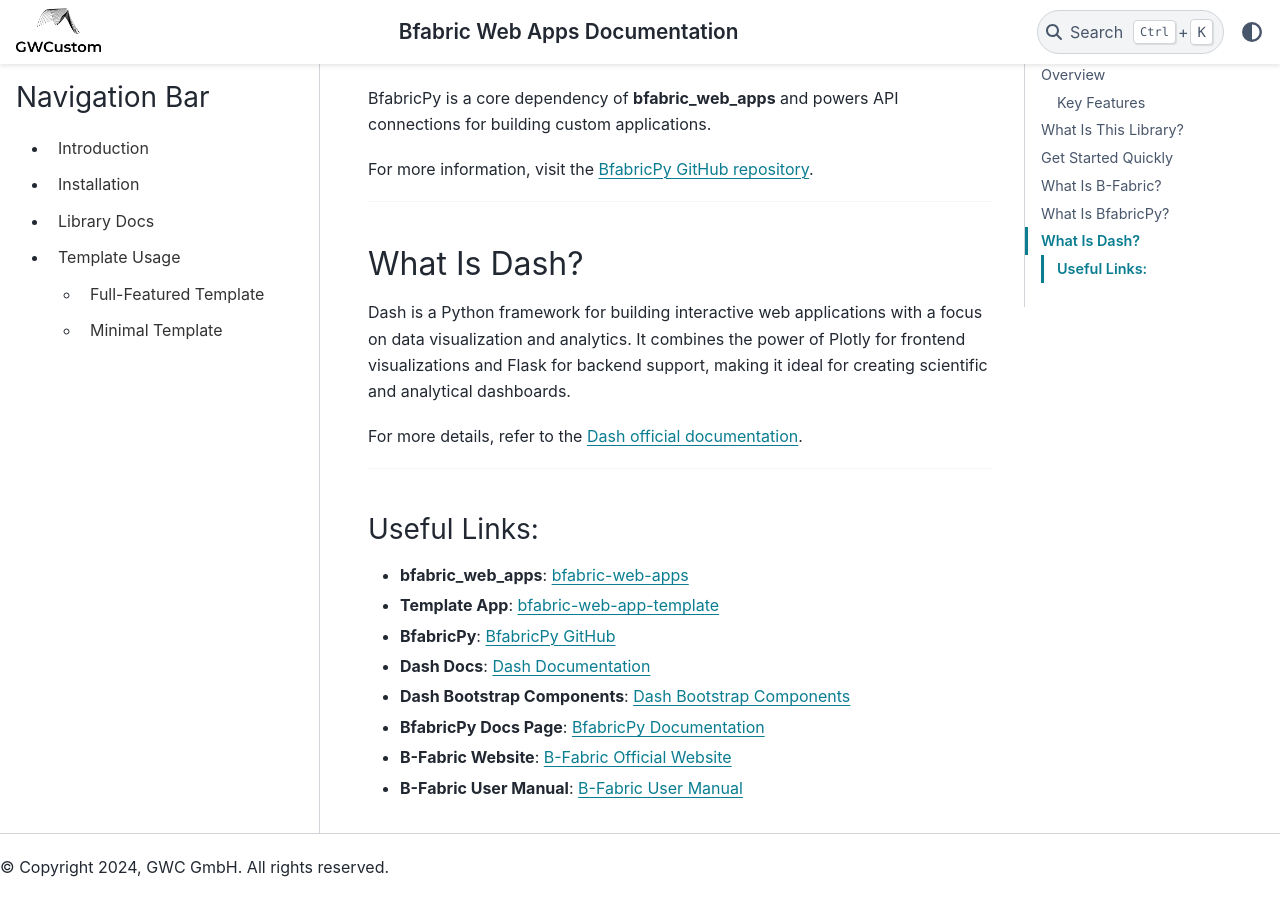
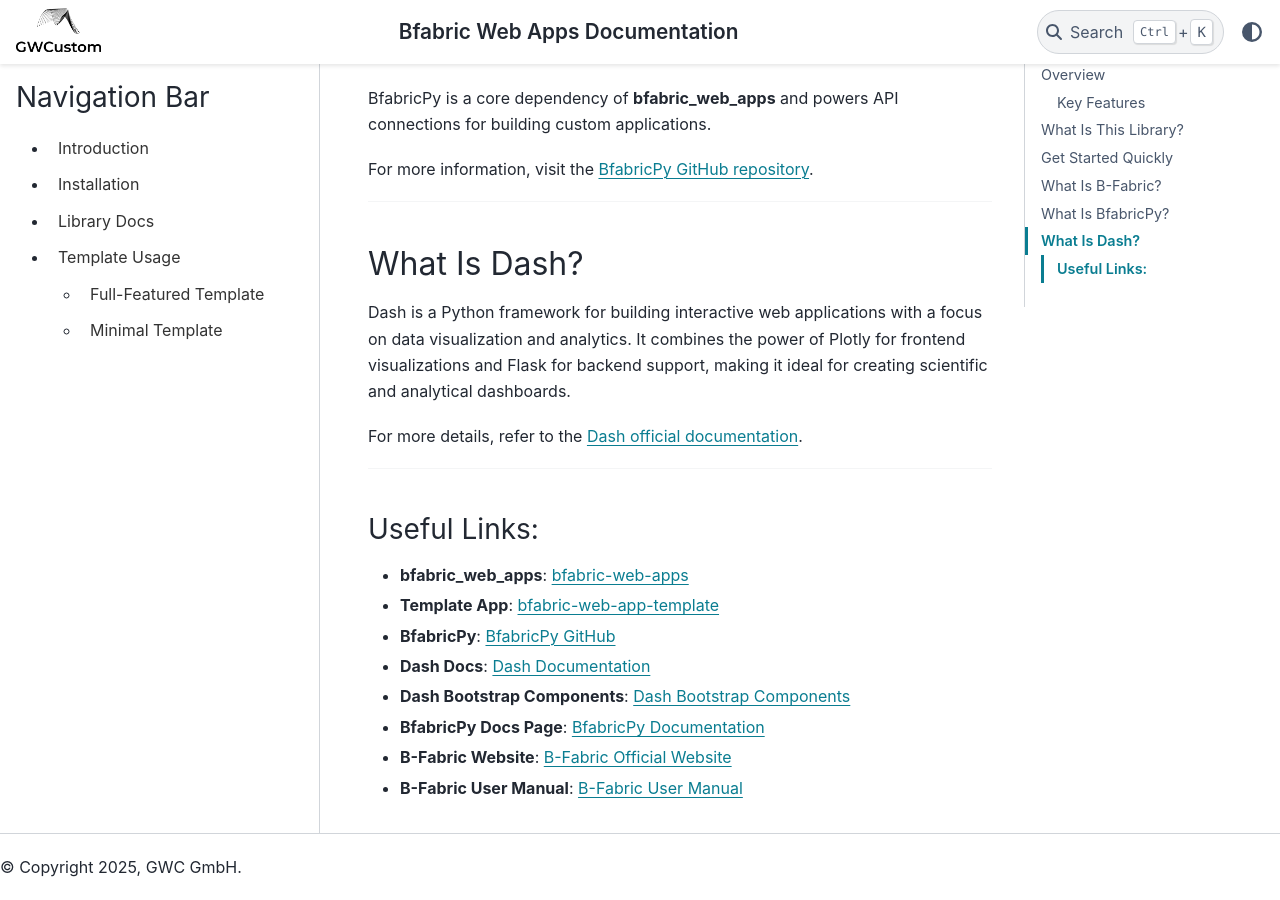
Before and after one commit to GWCustom/bfabric-web-apps, a Sphinx documentation site: the page built from docs/index.md, in a window 1280 px wide and 900 px high, scrolled down 2218 px. Built offline with Sphinx 7.4.7 and the PyData theme 0.15.4, drawn with Linux system fonts in a browser that asks for light colours.

Commit message:
update footer in docs

```diff
--- a/docs/_templates/layout.html
+++ b/docs/_templates/layout.html
@@ -47,7 +47,7 @@
     <div class="footer-items__start">
       <div class="footer-item">
         <p class="copyright">
-          © Copyright 2024, GWC GmbH. All rights reserved.
+          © Copyright 2025, GWC GmbH.
         </p>
       </div>
     </div>
```
